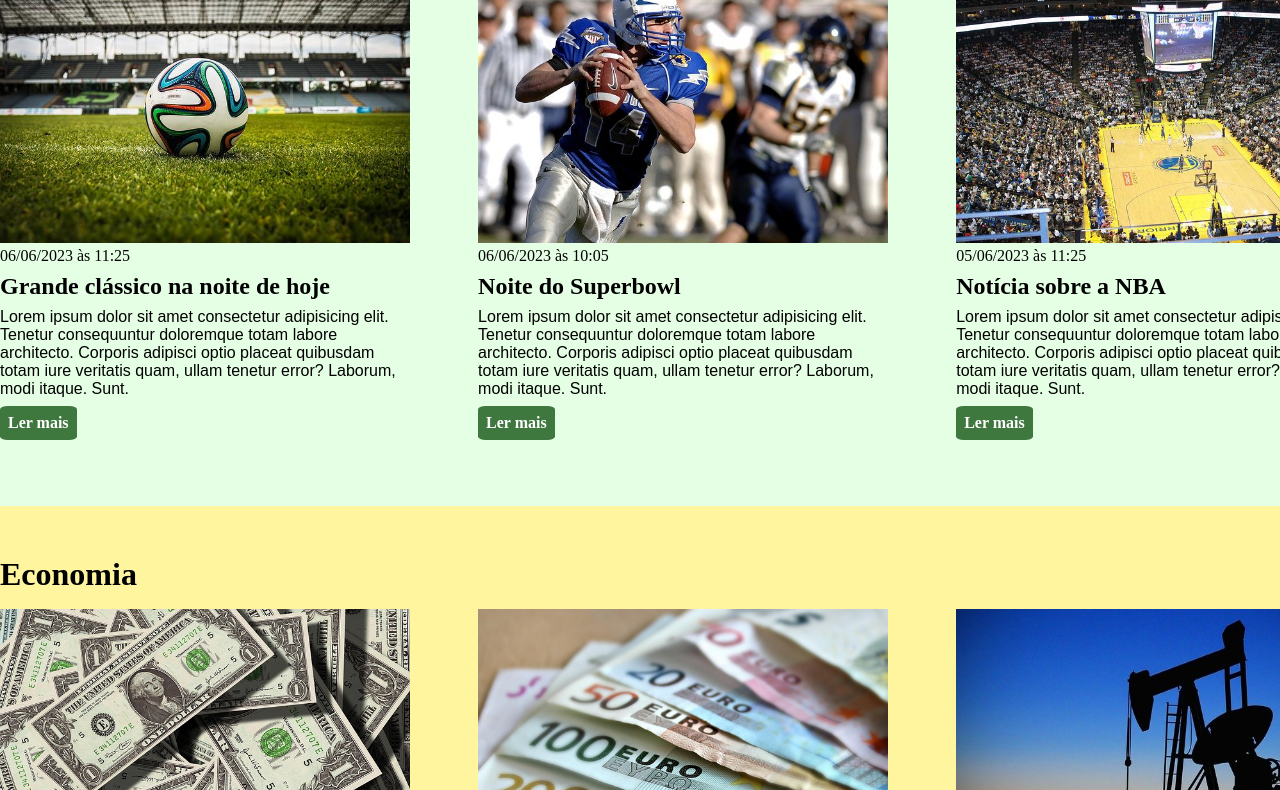
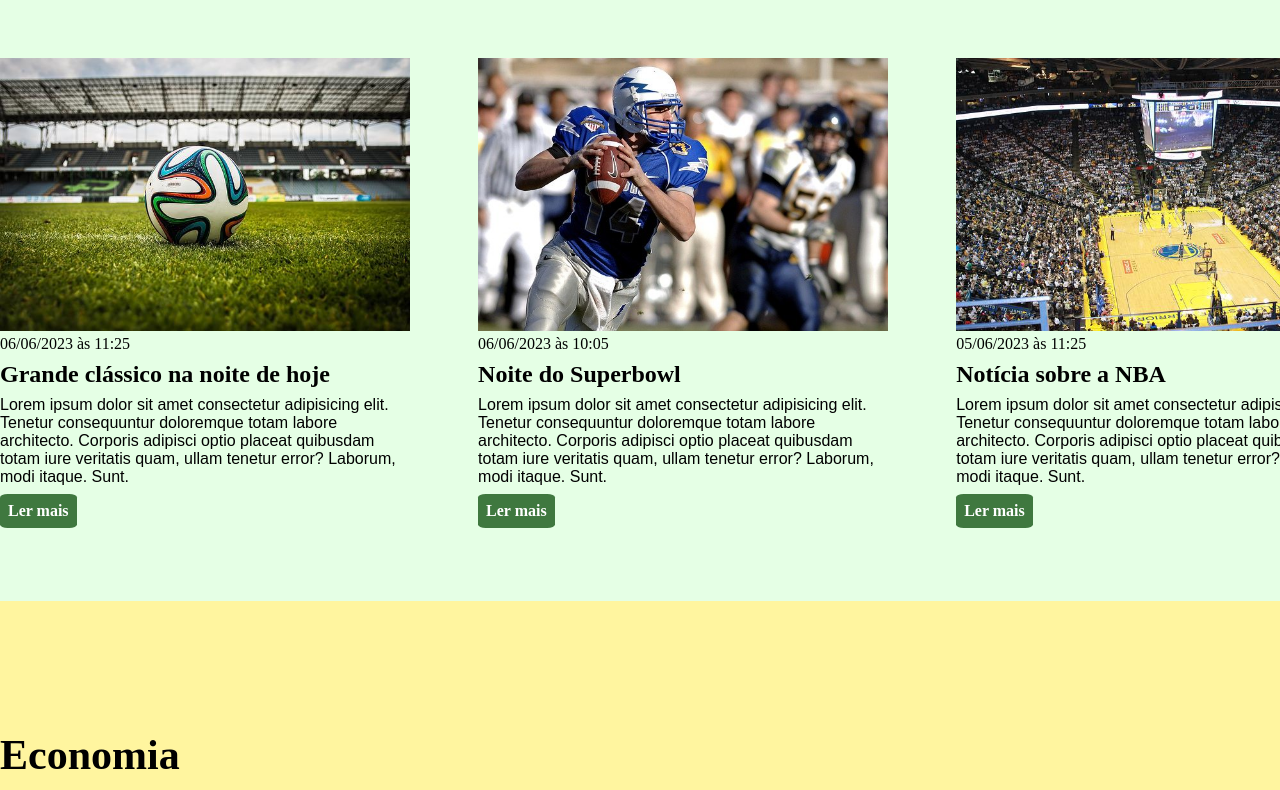
Before and after one commit to Yaguera/exercicio_css, a plain HTML site: page css_support_class/css/index.html in a window 1280 px wide. Shown: the part 213-1003 px from the top of the page. Drawn offline with Linux system fonts and the light colour scheme.

Commit message:
Atualização no tamanho da section

```diff
--- a/css_support_class/css/main.css
+++ b/css_support_class/css/main.css
@@ -46,6 +46,8 @@ header li a {
     display: flex;
     flex-wrap: wrap;
     justify-content: space-between;
+    align-items: center;
+    height: 600px;
 }
 
 .articles article img {
@@ -58,11 +60,11 @@ header li a {
 }
 
 section {
-    padding: 50px 0;
+    padding-top: 130px;
 }
 
 section h2 {
-    font-size: 32px;
+    font-size: 42px;
 }
 
 section h2, .articles article {
@@ -93,7 +95,7 @@ section h2, .articles article {
 }
 
 #esportes {
-    padding-top: 130px;
+    padding-top: 150px;
     background-color: rgba(0, 255, 0, 0.1);
 }
 
@@ -105,7 +107,6 @@ section h2, .articles article {
 }
 
 #economia {
-    padding-top: 50px;
     background-color: #fff59f
 }
 
```
